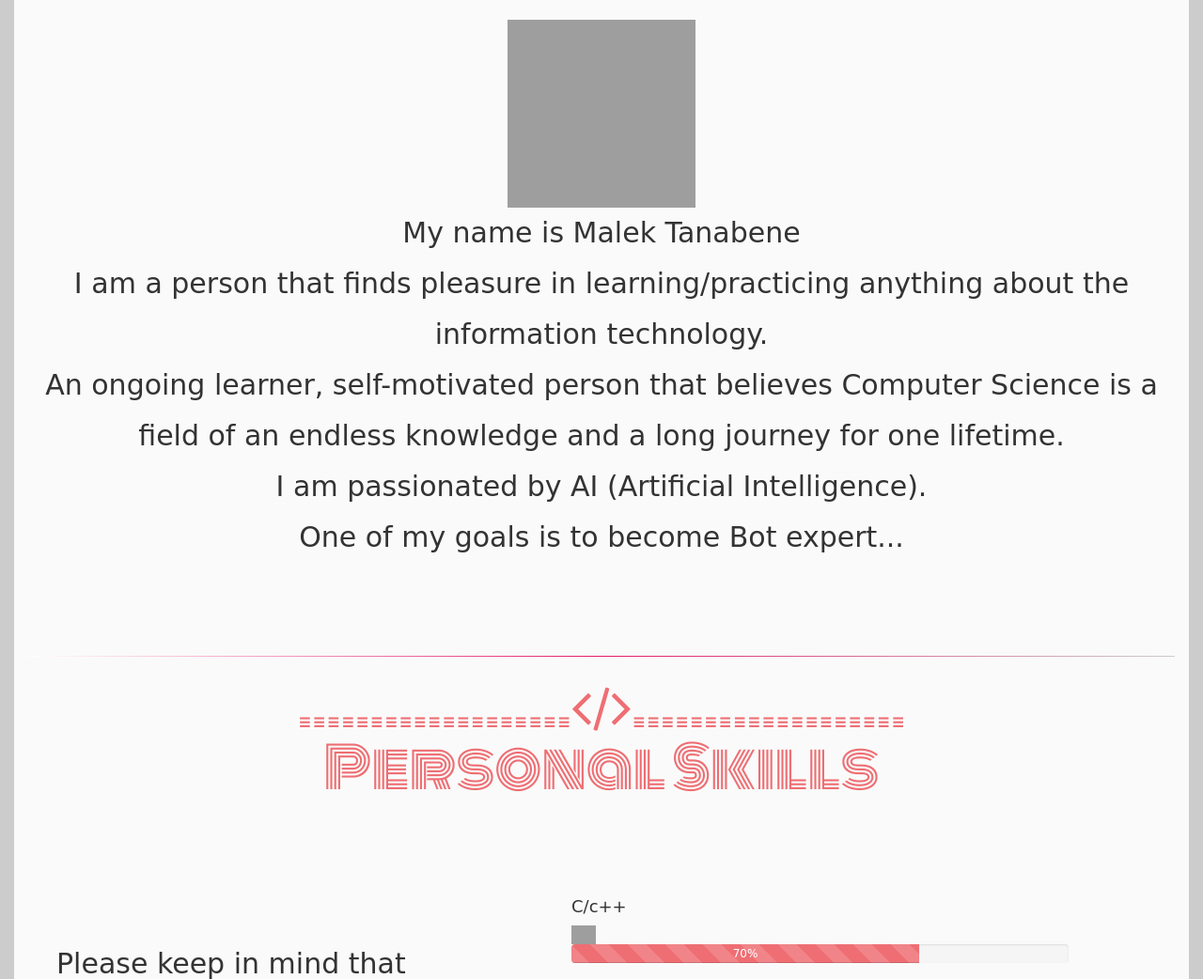
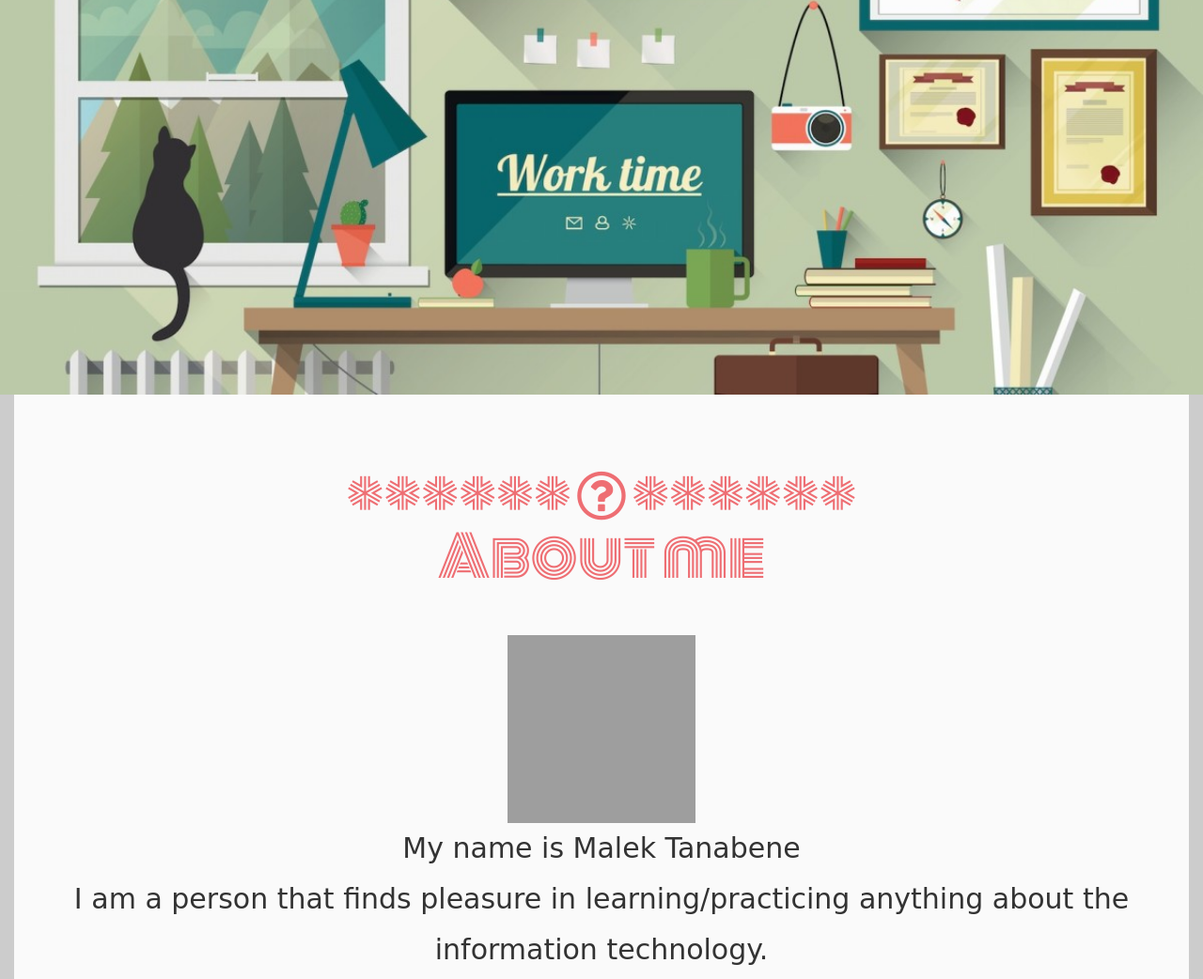
Before and after one commit to MTanabene/OldPortfolio, a plain HTML site: page index.html in a window 1280 px wide. Shown: the part 251-1293 px from the top of the page at 94% size. Drawn offline with nearby package versions, Linux system fonts and the light colour scheme; grey boxes are pictures that could not be loaded; a web font is replaced by a local one.

Commit message:
Tanabene's portfolio

```diff
--- a/index.html
+++ b/index.html
@@ -38,7 +38,7 @@
   <!-- Home image -->
 
   <div>
-   <img src="../portfolio/style/portfolio-1200x629.jpg" height="500" width="100%" class="img img-responsive"id="H" >
+   <img src="../style/portfolio-1200x629.jpg" height="500" width="100%" class="img img-responsive"id="H" >
 
 </div>
 
@@ -260,6 +260,6 @@ or softwares, <br> please feel free to contact me.
 
   <script src="https://cdnjs.cloudflare.com/ajax/libs/jquery/3.2.1/jquery.min.js"></script>
   <script src="https://cdnjs.cloudflare.com/ajax/libs/twitter-bootstrap/4.0.0-beta/js/bootstrap.min.js" ></script>
-  <script src="../portfolio/javascript/portfolio.js"> </script>
+  <script src="../javascript/portfolio.js"> </script>
 </body>
 </html>
```
